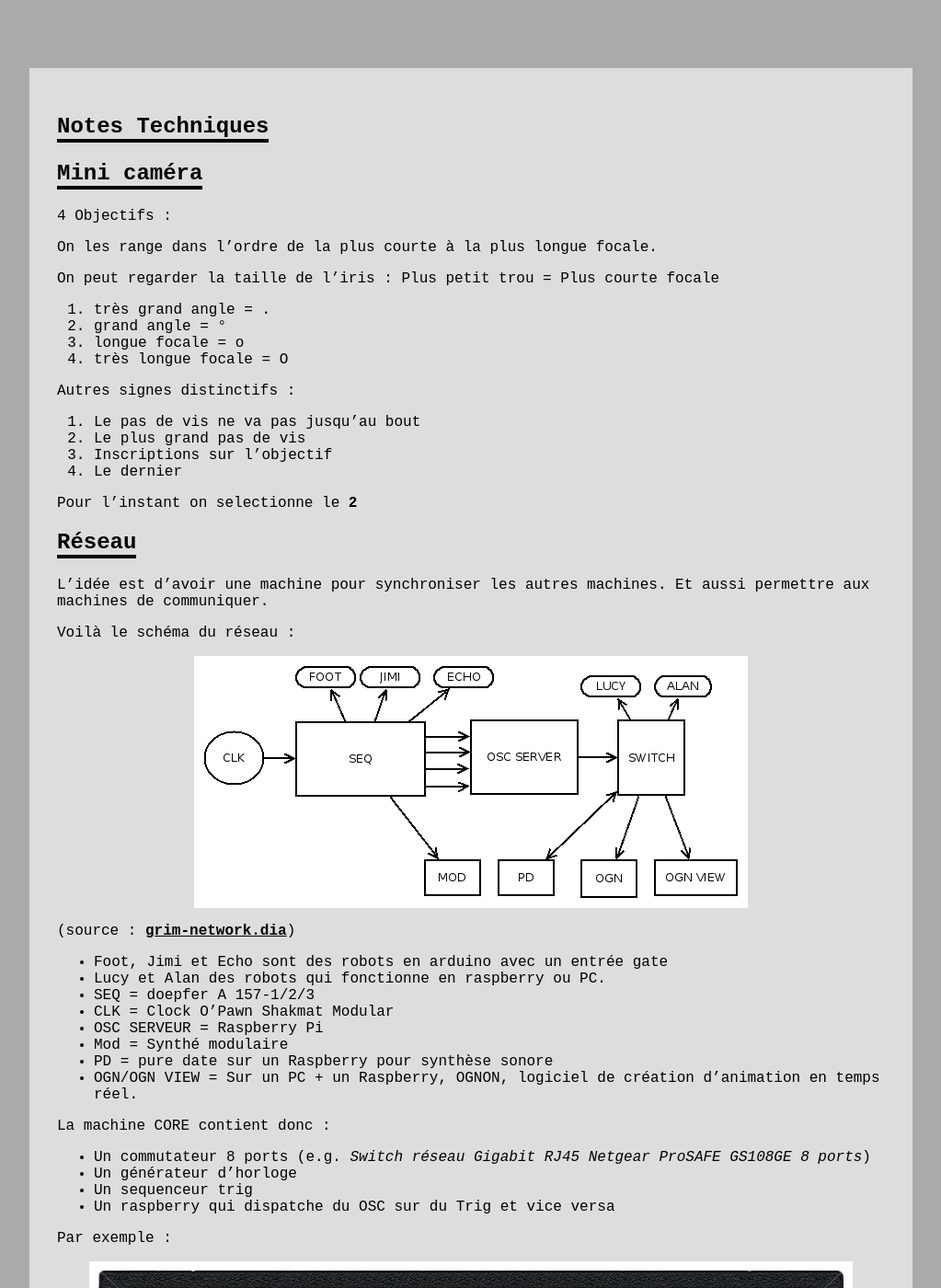
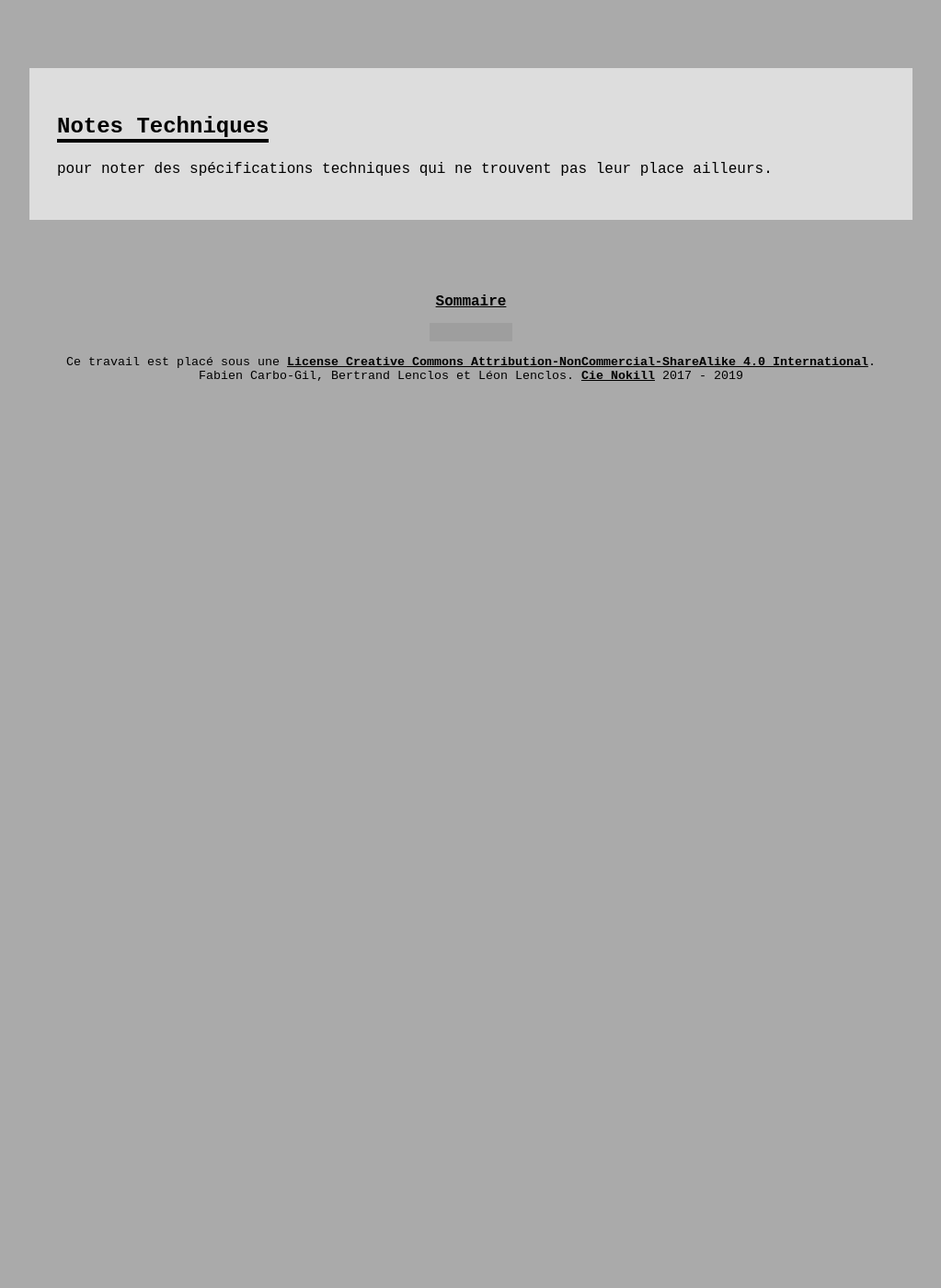
Before and after one commit to LeonLenclos/turing-test, a Jekyll site: the page built from contenu/organisation/notes-techniques.md, in a window 1280 px wide and 1400 px high, scrolled down 216 px. Shown: the whole window at 92% size, without its empty margins (128-1151 px from the left). Built offline with Jekyll 4.4.1, drawn with Linux system fonts in a browser that asks for light colours; nearby versions of some CDN libraries; our own code applies the rules of GitHub Pages for plain Markdown files; a script that is not in the unit is left out; the repository's description, which GitHub fills in, is left out; after the commit the page ends 900 px from its top, so only the background shows below that; grey boxes are pictures that could not be loaded.

Commit message:
Update notes-techniques.md

```diff
--- a/contenu/organisation/notes-techniques.md
+++ b/contenu/organisation/notes-techniques.md
@@ -1,57 +1,4 @@
 Notes Techniques
 ================
 
-Mini caméra
------------
-
-4 Objectifs :
-
-On les range dans l'ordre de la plus courte à la plus longue focale.
-
-On peut regarder la taille de l'iris : Plus petit trou = Plus courte focale
-
-1.  très grand angle = .
-2.  grand angle = °
-3.  longue focale = o
-4.  très longue focale = O
-
-Autres signes distinctifs :
-
-1.  Le pas de vis ne va pas jusqu'au bout
-2.  Le plus grand pas de vis
-3.  Inscriptions sur l'objectif
-4.  Le dernier
-
-Pour l'instant on selectionne le **2**
-
-
-Réseau
-------
-
-L'idée est d'avoir une machine pour synchroniser les autres machines. Et aussi permettre aux machines de communiquer.
-
-Voilà le schéma du réseau :
-
-![réseau grim](/ressources/grim-network.png)
-
-(source : [grim-network.dia](/ressources/grim-network.dia))
-
-- Foot, Jimi et Echo sont des robots en arduino avec un entrée gate
-- Lucy et Alan des robots qui fonctionne en raspberry ou PC.
-- SEQ = doepfer A 157-1/2/3
-- CLK = Clock O'Pawn Shakmat Modular
-- OSC SERVEUR = Raspberry Pi
-- Mod = Synthé modulaire
-- PD = pure date sur un Raspberry pour synthèse sonore
-- OGN/OGN VIEW = Sur un PC + un Raspberry, OGNON, logiciel de création d'animation en temps réel.
-
-La machine CORE contient donc :
-
-- Un commutateur 8 ports (e.g. *Switch réseau Gigabit RJ45 Netgear ProSAFE GS108GE 8 ports*)
-- Un générateur d'horloge
-- Un sequenceur trig
-- Un raspberry qui dispatche du OSC sur du Trig et vice versa
-
-Par exemple :
-
-![Core](/ressources/CORE V0.1.jpg)
+pour noter des spécifications techniques qui ne trouvent pas leur place ailleurs.
```
